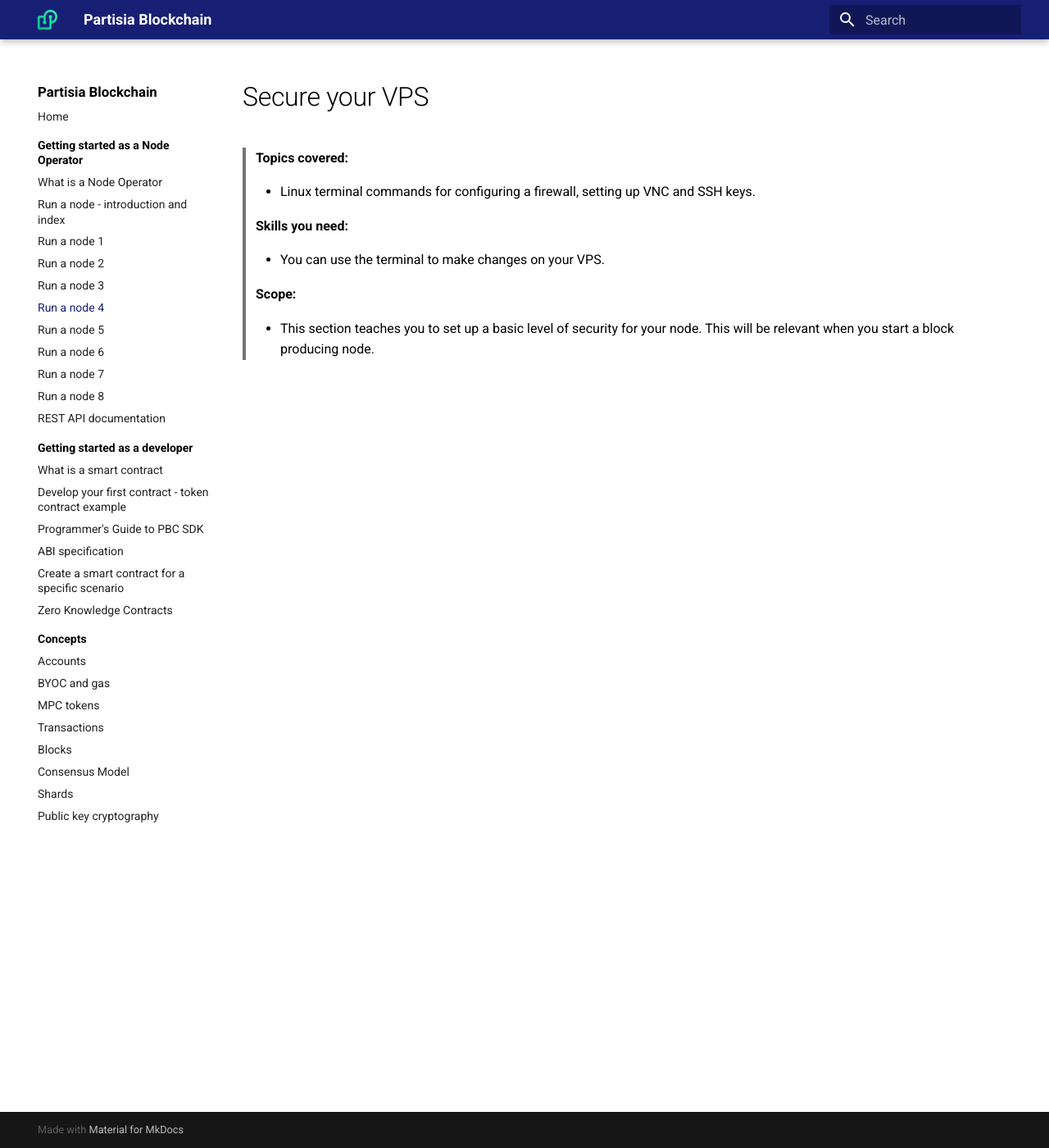
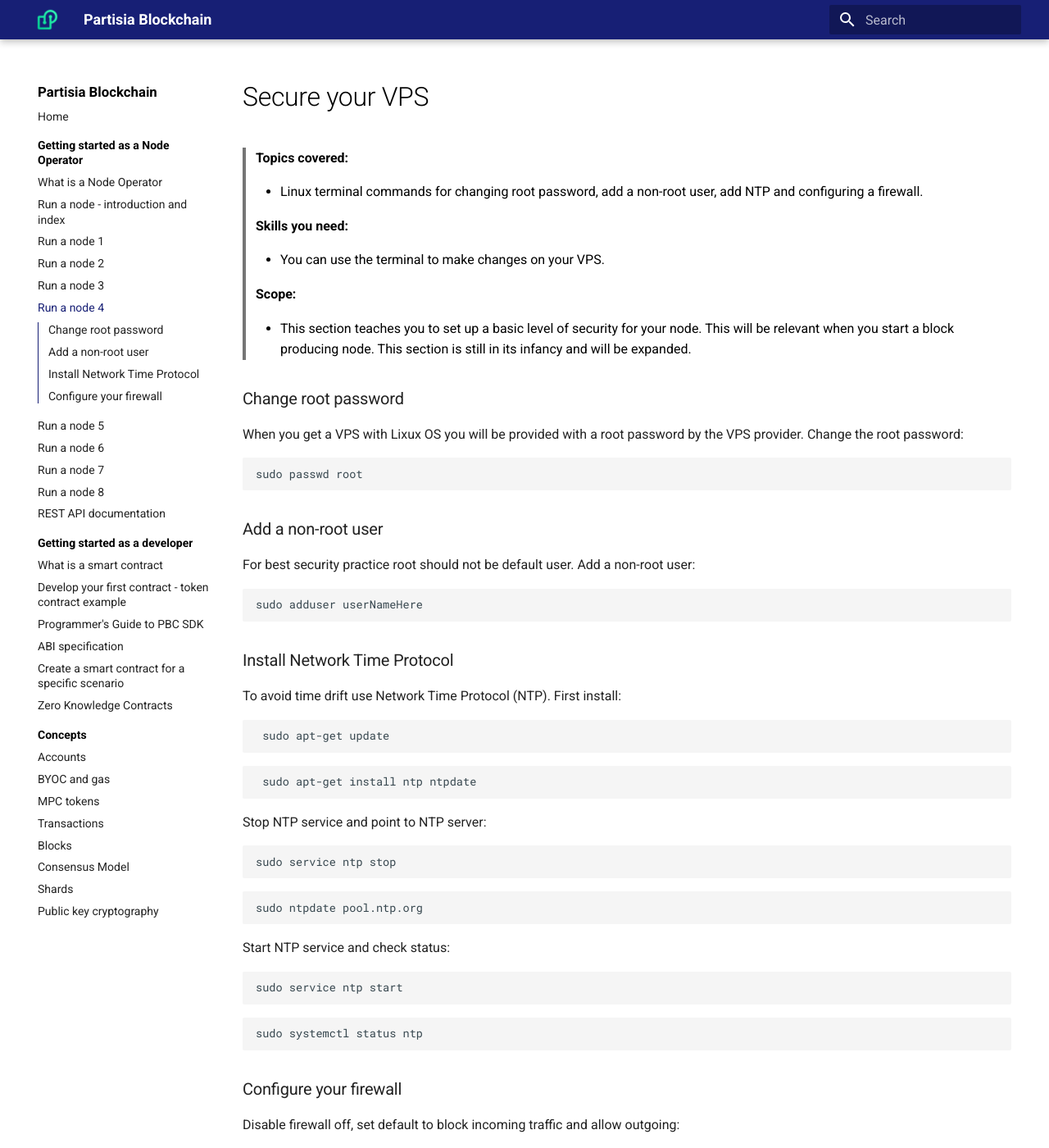
Before and after one commit to 0xSero/partisia-docs, an MkDocs documentation site: the page built from docs/operator-4-security.md, in a window 1280 px wide and 1400 px high. Shown: the whole window at 82% size. Built offline with MkDocs 1.6.1 and Material for MkDocs 9.7.7, drawn with Linux system fonts in a browser that asks for light colours; a script that is not in the unit is left out; some of the changed text lies outside the part shown.

Commit message:
VPS stuff and more

`````diff
--- a/docs/operator-4-security.md
+++ b/docs/operator-4-security.md
@@ -2,7 +2,7 @@
 
 >**Topics covered:**
 >
-> - Linux terminal commands for configuring a firewall, setting up VNC and SSH keys.
+> - Linux terminal commands for changing root password, add a non-root user, add NTP and configuring a firewall.
 >
 >**Skills you need:**
 >
@@ -10,4 +10,92 @@
 >
 >**Scope:**
 >
-> - This section teaches you to set up a basic level of security for your node. This will be relevant when you start a block producing node.
+> - This section teaches you to set up a basic level of security for your node. This will be relevant when you start a block producing node. This section is still in its infancy and will be expanded.
+
+### Change root password
+
+When you get a VPS with Lixux OS you will be provided with a root password by the VPS provider. Change the root password:
+
+````bash
+sudo passwd root
+````
+
+### Add a non-root user
+
+For best security practice root should not be default user. Add a non-root user:
+
+````bash
+sudo adduser userNameHere
+````
+
+### Install Network Time Protocol
+
+To avoid time drift use Network Time Protocol (NTP). First install:
+
+````bash
+ sudo apt-get update
+````
+
+````bash
+ sudo apt-get install ntp ntpdate
+````
+
+Stop NTP service and point to NTP server:
+
+````bash
+sudo service ntp stop
+````
+
+````bash
+sudo ntpdate pool.ntp.org
+````
+
+Start NTP service and check status:
+
+````bash
+sudo service ntp start
+````
+
+````bash
+sudo systemctl status ntp
+````
+
+### Configure your firewall
+
+Disable firewall off, set default to block incoming traffic and allow outgoing:
+
+````bash
+sudo ufw disable
+````
+
+````bash
+sudo ufw default deny incoming
+````
+
+````bash
+sudo ufw default allow outgoing
+````
+
+Allow specific ports for Secure Shell (SSH) and Partisia:
+
+````bash
+sudo ufw allow your-SSH-port-number
+````
+
+````bash
+sudo ufw allow sudo ufw allow 9888:9897/tcp
+````
+
+Enable logging, start the firewall and check status:
+
+````bash
+sudo ufw logging on
+````
+
+````bash
+sudo ufw enable
+````
+
+````bash
+sudo ufw status
+````
`````
